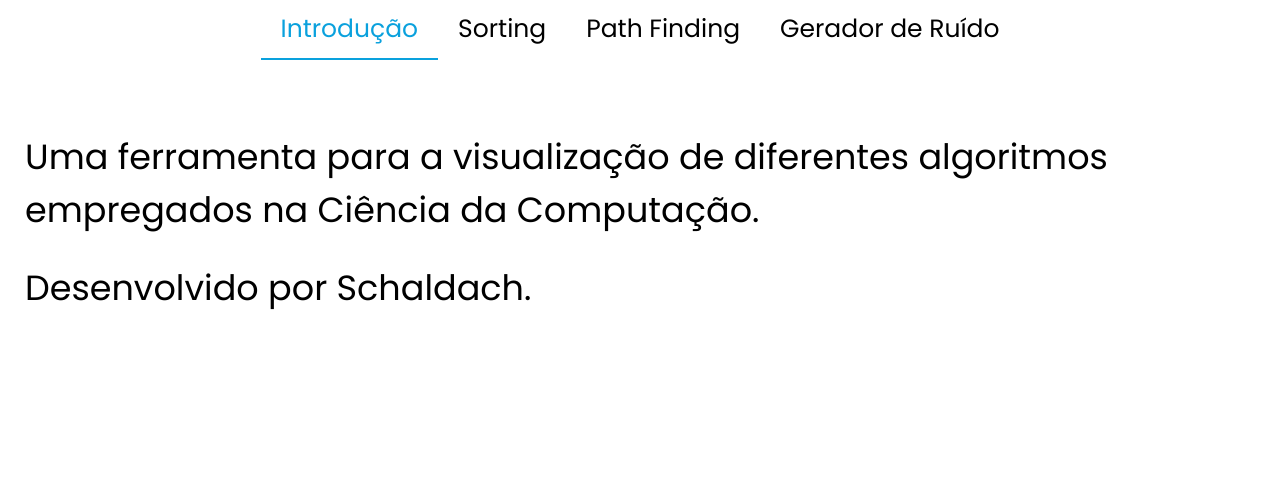
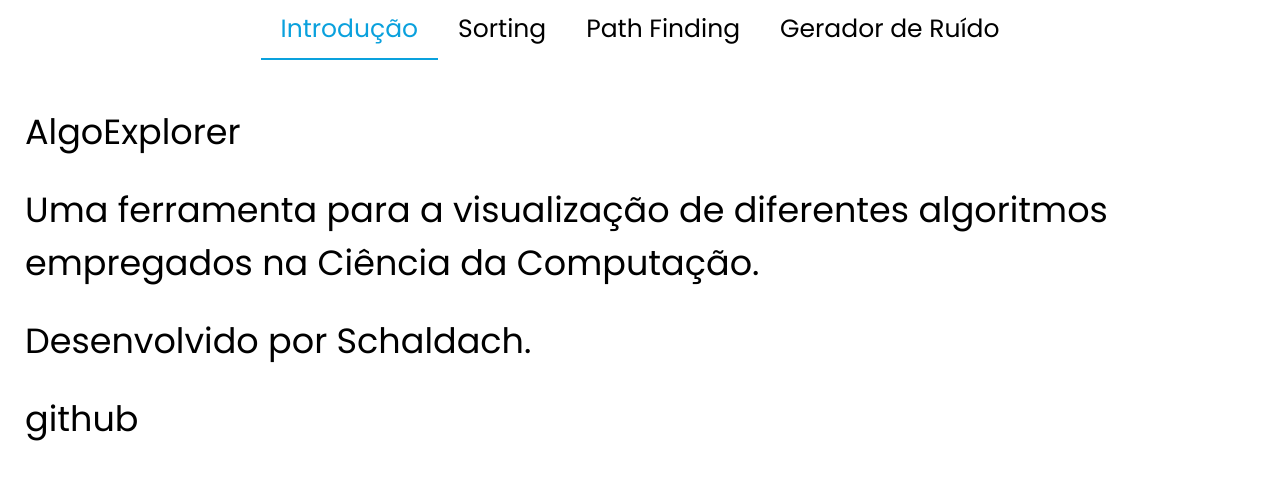
Before and after one commit to schaldach/algo-voyager, a Next.js app: page / in a window 1280 px wide. Shown: the top 480 px of the page. Built offline with nearby package versions, Linux system fonts and the light colour scheme.

Commit message:
Novo nome

```diff
--- a/pages/index.js
+++ b/pages/index.js
@@ -1,9 +1,10 @@
-export default function Home({changePage}) {
+export default function Home() {
   return (
     <div className="homescreen">
-      <div></div>
+      <div>AlgoExplorer</div>
       <div>Uma ferramenta para a visualização de diferentes algoritmos empregados na Ciência da Computação.</div>
       <div>Desenvolvido por Schaldach.</div>
+      <div>github</div>
     </div>
   )
 }
```
